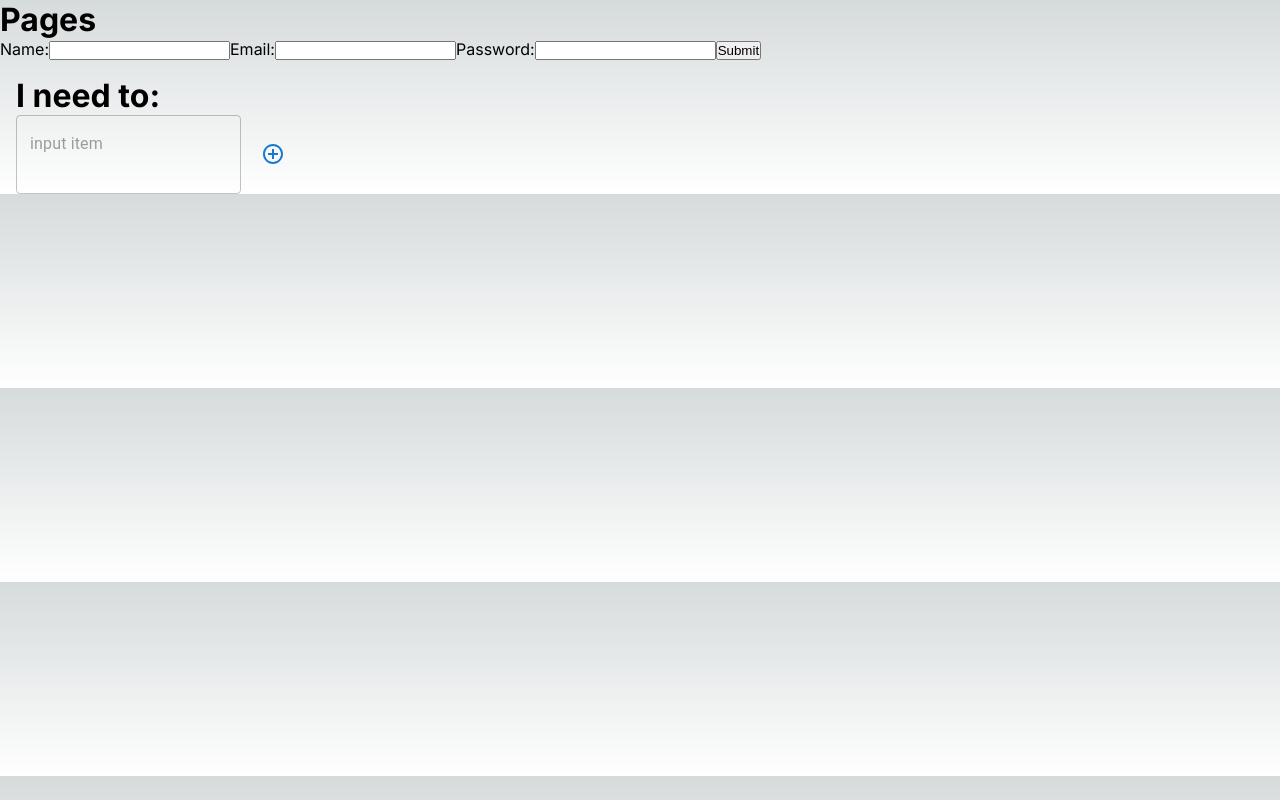
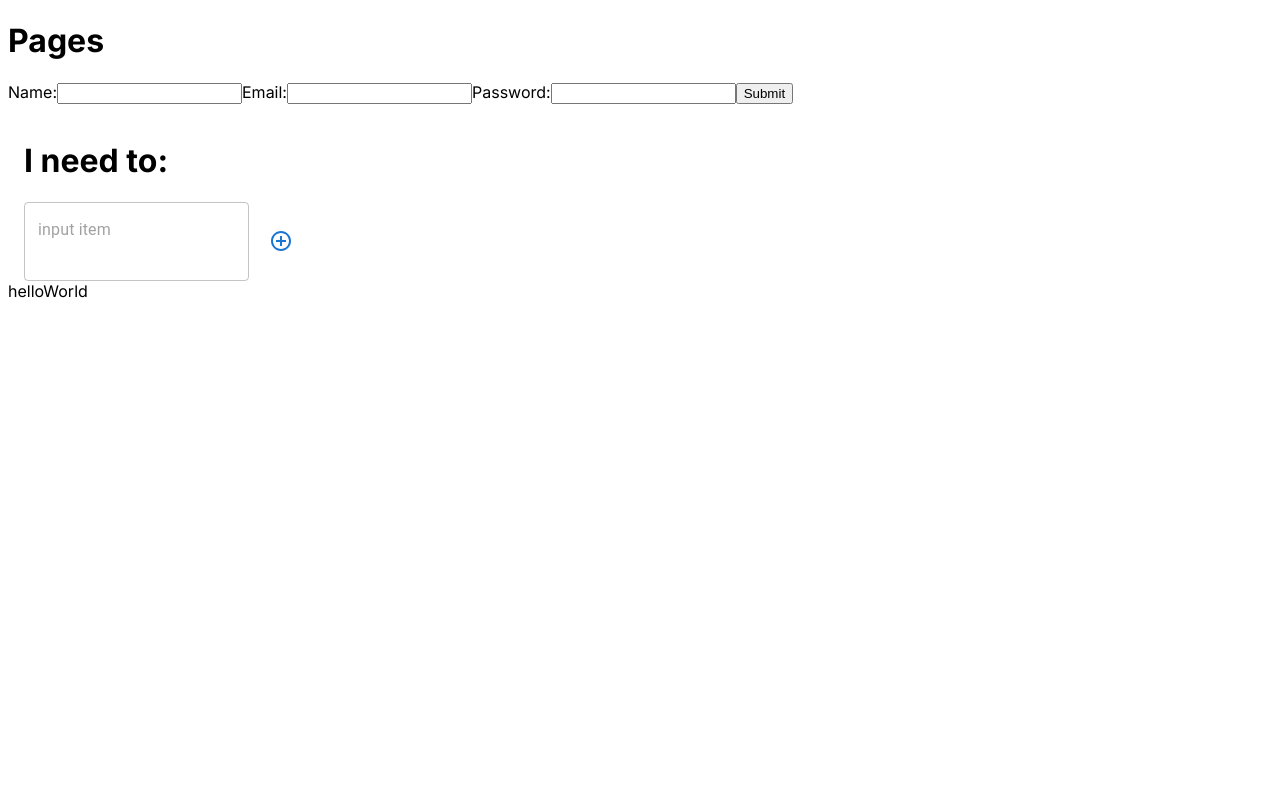
Before and after one commit to enforze/project-haze, a Next.js app: page / in a window 1280 px wide. Built offline with nearby package versions, Linux system fonts and the light colour scheme.

Commit message:
tweek list Item components to dynamically render

```diff
--- a/src/app/api/users/route.ts
+++ /dev/null
@@ -1,18 +0,0 @@
-import { createUser } from "@/lib/redis";
-
-import { NextResponse } from "next/server";
-
-export async function POST(req: Request) {
-	try {
-		const { name, email, password } = await req.json();
-
-		const user = await createUser({ name, email, password });
-
-		return NextResponse.json({ user });
-	} catch (error: any) {
-		return NextResponse.json(
-			{ error: error.message },
-			{ status: 420, statusText: error.message }
-		);
-	}
-}
--- /dev/null
+++ b/src/app/component/listItem.tsx
@@ -0,0 +1,65 @@
+"use client";
+import React, { Component } from "react";
+import { useState } from "react";
+import Fab from "@mui/material/Button";
+import { TextField, Stack } from "@mui/material";
+import { AddCircleOutlineOutlined } from "@mui/icons-material";
+import { useForm, SubmitHandler } from "react-hook-form";
+import handleSubmit from "./listItemContainer";
+
+const TodoItem = {
+	width: "auto",
+	border: "1px solid black",
+	padding: "1em",
+	height: "5em",
+};
+type FormValues = {
+	data: string;
+};
+
+type listItemProps = {
+	mySubmit: (event: React.FormEvent<HTMLFormElement>) => void;
+};
+
+export default function ListItem({ mySubmit }: listItemProps) {
+	const { list, handleSubmit } = useForm();
+	const onSubmit = async (event: React.FormEvent<HTMLFormElement>) => {
+		mySubmit(event);
+		console.log("hello");
+	};
+	const handleChange = async (event: React.FormEvent<HTMLFormElement>) => {
+		event.preventDefault();
+	};
+	return (
+		<Stack
+			sx={{
+				display: "flex",
+				border: "none",
+				width: "fit-content",
+				marginTop: "1em",
+				paddingLeft: "1em",
+			}}
+			direction="column"
+		>
+			<h1>I need to:</h1>
+			<form method="post" onSubmit={onSubmit} onChange={handleChange}>
+				<TextField
+					id="multiline"
+					multiline
+					type="text"
+					name="message"
+					placeholder="input item"
+					rows={2}
+				/>
+				<Fab
+					color="primary"
+					aria-label="add"
+					type="submit"
+					style={{ marginTop: "1.5em" }}
+				>
+					<AddCircleOutlineOutlined />
+				</Fab>
+			</form>
+		</Stack>
+	);
+}
--- /dev/null
+++ b/src/app/component/listItemContainer.tsx
@@ -0,0 +1,36 @@
+"use client";
+import React, { Component, useEffect } from "react";
+import { useState } from "react";
+import ListItem from "./listItem";
+import StoredListItem from "./storedListItem";
+
+//callback function -> button clicked -> create (storedListItem(info,info,info))
+//on new data ->
+
+export default function ListItemContainer() {
+	const [list, setList] = useState([] as any);
+
+	// useEffect(() => {
+	// 	console.log(list);
+	// }, [list]);
+
+	async function handleSubmit(event: React.FormEvent<HTMLFormElement>) {
+		event.preventDefault();
+		console.log("helloFromContainer");
+		const form = new FormData(event.currentTarget);
+		const formData = Object.fromEntries(form.entries());
+		console.log(formData);
+		setList([...list, formData.message]);
+		console.log(list);
+	}
+	//make state for having data, onstate data -> div.append<storedListItem(formData)>
+	return (
+		<>
+			<ListItem mySubmit={handleSubmit} />
+			{list.map((listItem: any, key: any) => {
+				return <StoredListItem listItem={[listItem, key]} />;
+			})}
+			<div>helloWorld</div>
+		</>
+	);
+}
--- /dev/null
+++ b/src/app/component/storedListItem.tsx
@@ -0,0 +1,3 @@
+export default function StoredListItem(listItem: any) {
+	return <div>{listItem.listItem[0]}</div>;
+}
--- a/src/app/dashboard/page.tsx
+++ b/src/app/dashboard/page.tsx
@@ -1,4 +1,4 @@
-import UserForm from "@/lib/UserForm";
+import UserForm from "@/app/component/UserForm";
 
 export default function Dashboard() {
 	return (
--- a/src/app/globals.css
+++ b/src/app/globals.css
@@ -1,9 +1,9 @@
-:root {
+/* :root {
 	--max-width: 1100px;
 	--border-radius: 12px;
-  --font-mono: ui-monospace, Menlo, Monaco, 'Cascadia Mono', 'Segoe UI Mono',
-    'Roboto Mono', 'Oxygen Mono', 'Ubuntu Monospace', 'Source Code Pro',
-    'Fira Mono', 'Droid Sans Mono', 'Courier New', monospace;
+	--font-mono: ui-monospace, Menlo, Monaco, "Cascadia Mono", "Segoe UI Mono",
+		"Roboto Mono", "Oxygen Mono", "Ubuntu Monospace", "Source Code Pro",
+		"Fira Mono", "Droid Sans Mono", "Courier New", monospace;
 
 	--foreground-rgb: 0, 0, 0;
 	--background-start-rgb: 214, 219, 220;
@@ -46,7 +46,10 @@
 		--background-start-rgb: 0, 0, 0;
 		--background-end-rgb: 0, 0, 0;
 
-    --primary-glow: radial-gradient(rgba(1, 65, 255, 0.4), rgba(1, 65, 255, 0));
+		--primary-glow: radial-gradient(
+			rgba(1, 65, 255, 0.4),
+			rgba(1, 65, 255, 0)
+		);
 		--secondary-glow: linear-gradient(
 			to bottom right,
 			rgba(1, 65, 255, 0),
@@ -102,6 +105,6 @@ a {
 
 @media (prefers-color-scheme: dark) {
 	html {
-    color-scheme: dark;
+		color-scheme: light;
 	}
-}
+} */
--- a/src/app/listItem.tsx
+++ /dev/null
@@ -1,45 +0,0 @@
-'use client';
-import React, {Component} from 'react'
-import { useState } from 'react';
-import Fab from '@mui/material/Button';
-import { TextField, Stack } from '@mui/material';
-import { AddCircleOutlineOutlined } from '@mui/icons-material';
-import {useForm, SubmitHandler} from 'react-hook-form';
-import handleSubmit from './listItemContainer';
-
-const TodoItem = {
-    width: 'auto',
-    border: '1px solid black',
-    padding: '1em',
-    height: '5em'
-}
-type FormValues = {
-    data : string
-}
-
-type listItemProps = {
-    mySubmit : (event :React.FormEvent<HTMLFormElement>)=>void
-}
-
-export default function ListItem({mySubmit}:listItemProps) {
-    const {list, handleSubmit} = useForm();
-    const onSubmit = async (event :React.FormEvent<HTMLFormElement>)=> {
-        mySubmit(event);
-        console.log("hello");
-    }
-    const handleChange = async (event: React.FormEvent<HTMLFormElement>)=> {
-        event.preventDefault();
-
-    }
-    return (
-        <Stack sx={{display: "flex", border: "none", width: "fit-content", marginTop: "1em", paddingLeft: "1em"}} direction='column' >
-            <h1>I need to:</h1>
-            <form method="post" onSubmit={onSubmit} onChange={handleChange}>
-            <TextField id="multiline"  multiline type="text" name="message" placeholder="input item" rows = {2}/>
-                <Fab color="primary" aria-label="add" type="submit" style={{marginTop: "1.5em"}}>
-                <AddCircleOutlineOutlined />
-                </Fab>
-            </form>
-            </Stack>
-        );
-  }
--- a/src/app/page.tsx
+++ b/src/app/page.tsx
@@ -1,11 +1,12 @@
-import UserForm from "@/lib/UserForm";
-import ListItem from "./listItem";
+import UserForm from "@/app/component/UserForm";
+import ListItemContainer from "./component/listItemContainer";
+
 export default function Dashboard() {
 	return (
 		<>
 			<h1>Pages</h1>
 			<UserForm />
-      <ListItem/>
+			<ListItemContainer />
 		</>
 	);
 }
```
Also changed, not shown: src/app/listItemContainer.tsx (deleted, +0 -38 lines), src/app/component/UserForm.tsx (renamed from src/lib/UserForm.tsx). Lines whose indentation alone changed are shown as unchanged.
